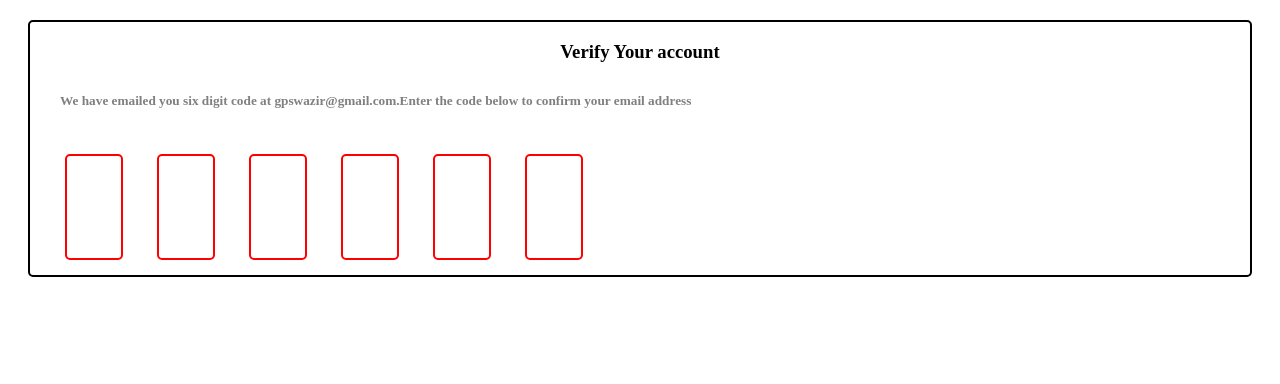
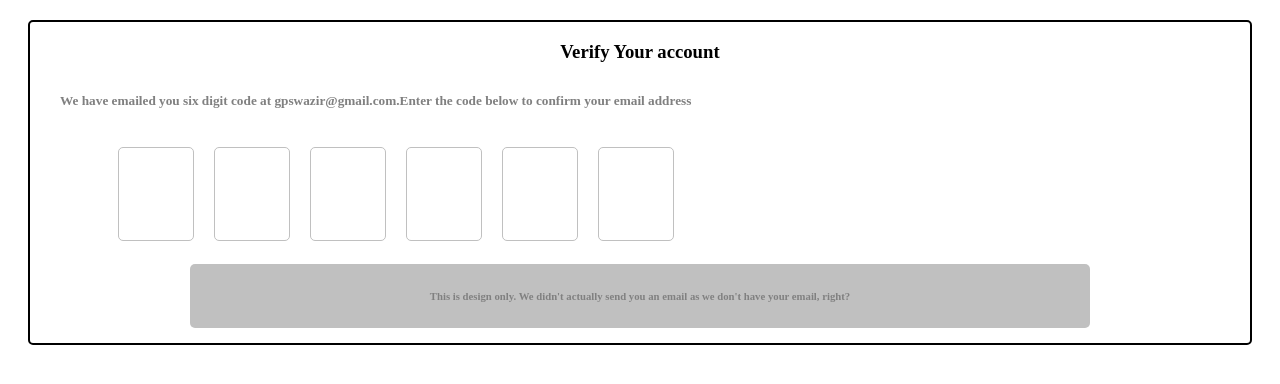
Before and after one commit to acciojob/OTP-gurpreetsinghwazir, a website: page main.html in a window 1280 px wide. Drawn offline with Linux system fonts and the light colour scheme.

Commit message:
created a submission

```diff
--- a/main.html
+++ b/main.html
@@ -20,17 +20,22 @@
 
   <div class= "code-container">
 
-<input type="text" class="code" >
-<input type="text" class="code" >
-<input type="text" class="code" >
-<input type="text" class="code" >
-<input type="text" class="code" >
-<input type="text" class="code" >
+<input type="text" class="code" maxlength= "1" >
+<input type="text" class="code" maxlength= "1">
+<input type="text" class="code" maxlength= "1">
+<input type="text" class="code" maxlength= "1">
+<input type="text" class="code" maxlength= "1">
+<input type="text" class="code" maxlength= "1">
+
+  </div>
+
+	<div id = "footer">
+		<h6> This is design only. We didn't actually send you an email as we don't have your email, right?
+
+		</h6>
+	</div>
 
 
-
-
-  </div>
 
 
   </div>
--- a/styles.css
+++ b/styles.css
@@ -13,13 +13,32 @@
   margin: 30px;
 }
 .code-container{
-  padding-left: 20px;
+  padding-left: 80px;
 }
+.code:focus {
+	  background-color: white;
+}
+
+
 .code{
 
-  margin: 15px;
-  border-radius: 5px;
-  border: 2px solid red;
-  width: 50px;
-  height:100px;
+	margin: 8px;
+	border-radius: 5px;
+	border: 1px solid silver;
+	width: 70px;
+	height: 90px;
+	font-size: 70px;
+	color: grey;
+	text-align: center;
 }
+#footer{
+	margin-left: 160px;
+	margin-right: 160px;
+	margin-top: 15px;
+	margin-bottom: 15px;
+	border-radius:5px;
+	padding: 1px;
+	background-color: silver;
+	text-align:center;
+	color: grey;
+}
```
